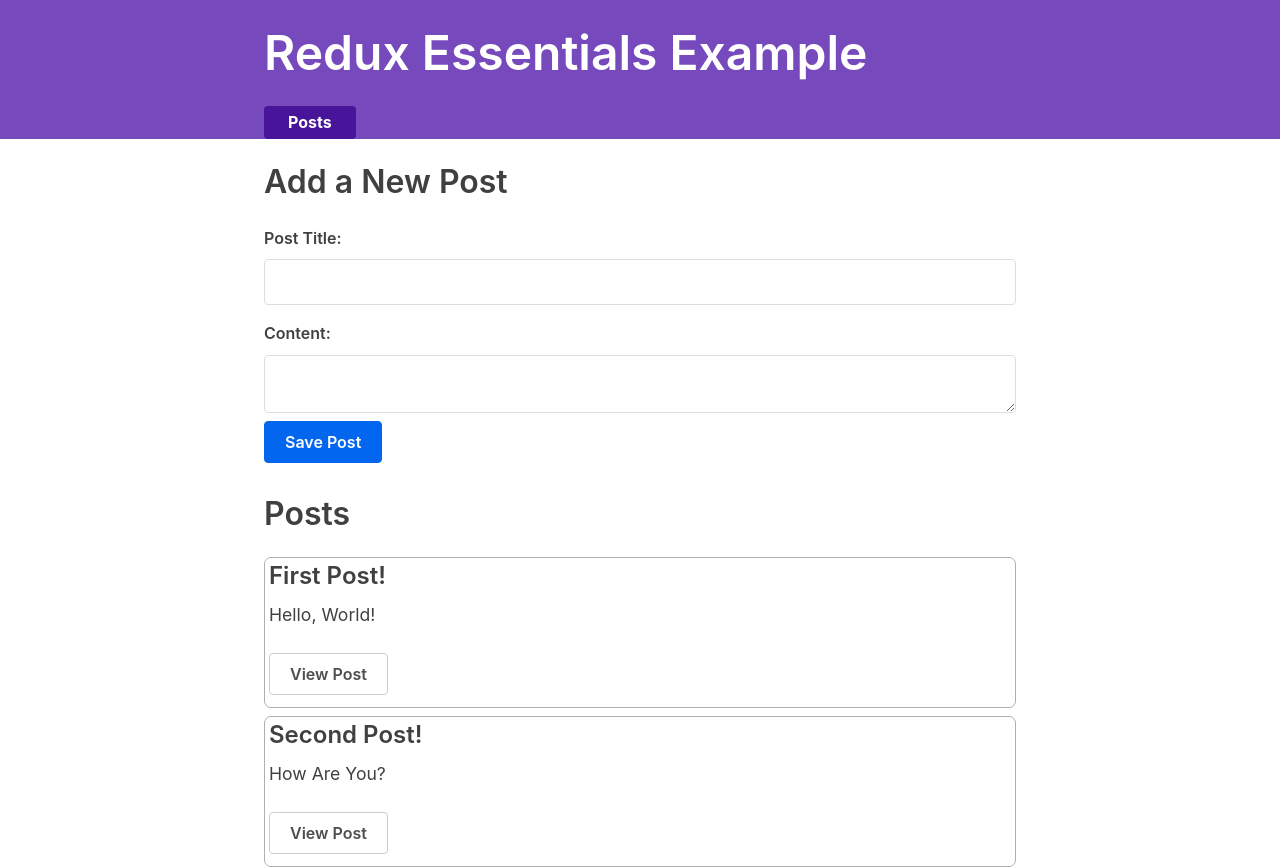
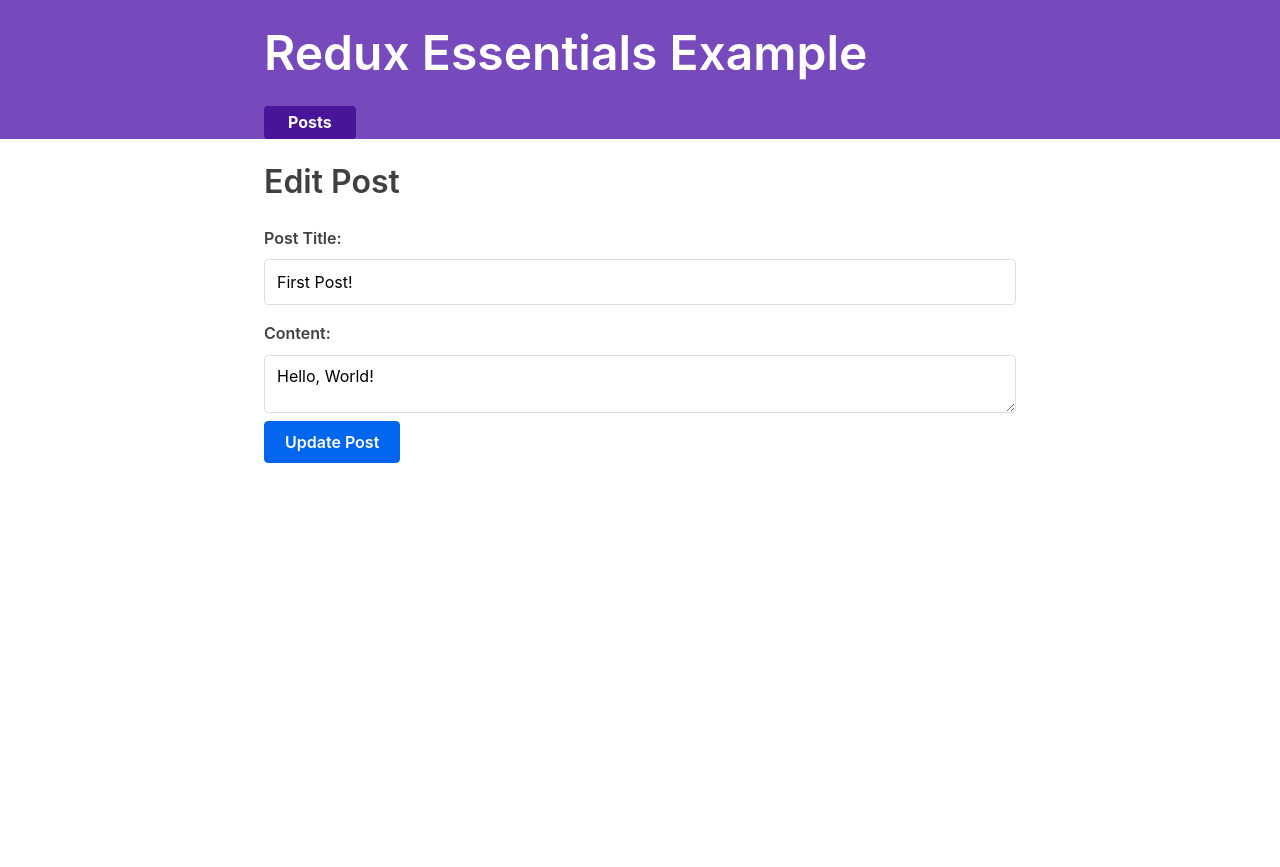
Before and after one commit to AmanVhora/Redux-demo-app, a React (Create React App) app: page /posts/1/edit in a window 1280 px wide. Before the commit this address led to /. After the commit the page ends 800 px from the top, so only its background shows below. Built offline with nearby package versions, Linux system fonts and the light colour scheme; what @mswjs/data, mock-socket, txtgen would draw is missing.

Commit message:
Create edit post feature

```diff
--- a/src/App.js
+++ b/src/App.js
@@ -10,6 +10,7 @@
 import { PostsList } from './features/posts/postsList'
 import { AddPostForm } from './features/posts/addPostForm'
 import { SinglePostPage } from './features/posts/singlePostPage'
+import { EditPostForm } from './features/posts/editPostForm'
 
 function App() {
   return (
@@ -28,6 +29,7 @@
             )}
           />
           <Route exact path="/posts/:postId" component={SinglePostPage} />
+          <Route exact path="/posts/:postId/edit" component={EditPostForm} />
           <Redirect to="/" />
         </Switch>
       </div>
--- /dev/null
+++ b/src/features/posts/editPostForm.js
@@ -0,0 +1,57 @@
+import React, { useState } from "react";
+import { postUpdated } from "./postsSlice";
+import { useSelector, useDispatch } from "react-redux";
+import { useHistory } from "react-router-dom";
+
+export const EditPostForm = ({ match }) => {
+  const { postId } = match.params
+  const post = useSelector(
+    state => state.posts.find(post => post.id === postId)
+  )
+
+  const [title, setTitle] = useState(post.title)
+  const [content, setContent] = useState(post.content)
+
+  const dispatch = useDispatch()
+  const history = useHistory()
+
+  const onTitleChanged = (e) => setTitle(e.target.value)
+  const onContentChanged = (e) => setContent(e.target.value)
+
+  const onUpdatePostClicked = () => {
+    if (title && content) {
+      dispatch(
+        postUpdated({
+          id: postId,
+          title,
+          content
+        })
+      )
+      history.push(`/posts/${postId}`)
+    }
+  }
+
+  return(
+    <section>
+      <h2>Edit Post</h2>
+      <form>
+        <label htmlFor="postTitle">Post Title:</label>
+        <input
+          type="text"
+          id="postTitle"
+          name="postTitlr"
+          value={title}
+          onChange={onTitleChanged}
+        />
+        <label htmlFor="postContent">Content:</label>
+        <textarea
+          id="postContent"
+          name="postContent"
+          value={content}
+          onChange={onContentChanged}
+        />
+        <button type="button" onClick={onUpdatePostClicked}>Update Post</button>
+      </form>
+    </section>
+  )
+}
--- a/src/features/posts/postsSlice.js
+++ b/src/features/posts/postsSlice.js
@@ -11,10 +11,18 @@
   reducers: {
     postAdded(state, action) {
       state.push(action.payload)
-    }
+    },
+    postUpdated(state, action) {
+      const { id, title, content } = action.payload
+      const existingPost = state.find(post => post.id === id)
+      if (existingPost) {
+        existingPost.title = title
+        existingPost.content = content
+      }
+    },
   }
 })
 
-export const { postAdded } = postsSlice.actions
+export const { postAdded, postUpdated } = postsSlice.actions
 
 export default postsSlice.reducer
--- a/src/features/posts/singlePostPage.js
+++ b/src/features/posts/singlePostPage.js
@@ -1,5 +1,6 @@
 import React from "react";
 import { useSelector } from "react-redux";
+import { Link } from "react-router-dom";
 
 export const SinglePostPage = ({ match }) => {
   const { postId } = match.params
@@ -21,6 +22,7 @@
       <article className="post">
         <h2>{post.title}</h2>
         <p className="post-content">{post.content}</p>
+        <Link to={`/posts/${post.id}/edit`} className="button">Edit Post</Link>
       </article>
     </section>
   )
```
